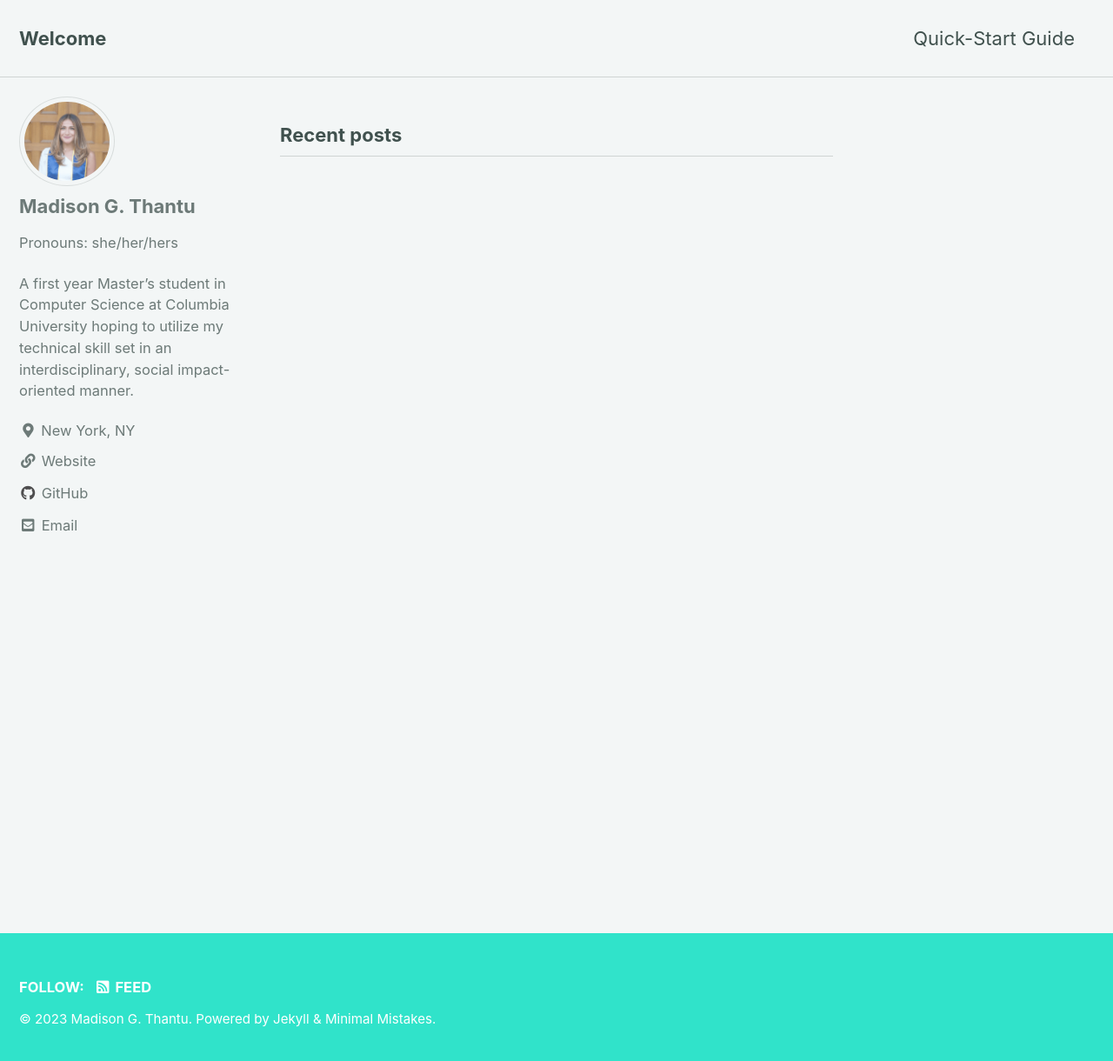
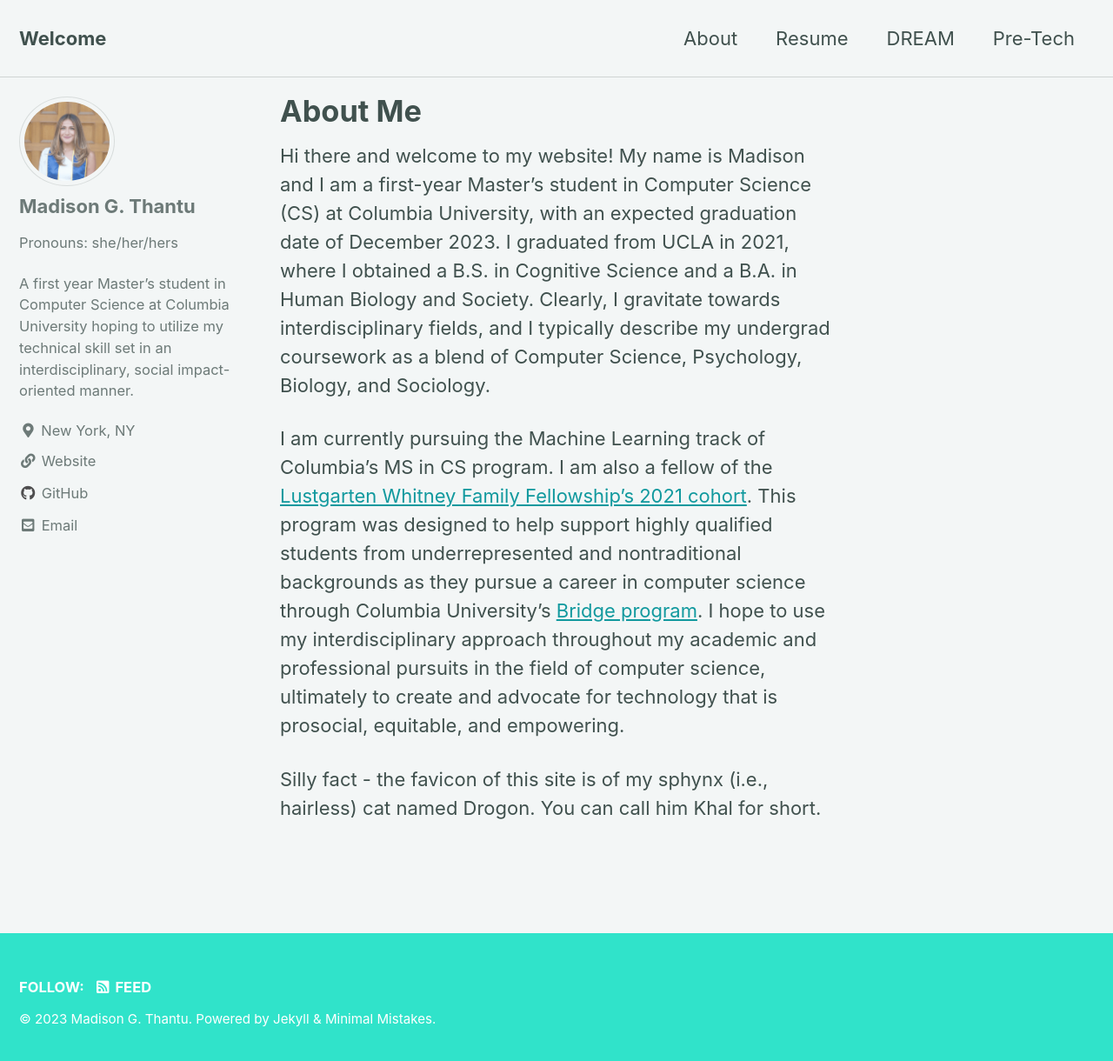
Before and after one commit to madisonthantu/about_mgt, a Jekyll site: the page built from index.md, in a window 1280 px wide and 1228 px high. Shown: the top 1220 px of the window at 87% size. Built offline with Jekyll 4.4.1, drawn with Linux system fonts in a browser that asks for light colours; cached includes are drawn as plain includes; the list of posts is cut into pages by our own code.

Commit message:
Default page 'About Me'

```diff
--- a/_layouts/home.html
+++ b/_layouts/home.html
@@ -4,7 +4,7 @@
 
 {{ content }}
 
-<h3 class="archive__subtitle">{{ site.data.ui-text[site.locale].recent_posts | default: "Recent Posts" }}</h3>
+<h3 class="archive__subtitle">{{ "About Me" }}</h3>
 
 {% if paginator %}
   {% assign posts = paginator.posts %}
--- a/index.html
+++ /dev/null
@@ -1,4 +0,0 @@
----
-layout: home
-author_profile: true
----
--- /dev/null
+++ b/index.md
@@ -0,0 +1,11 @@
+---
+layout: single
+title: About Me
+author_profile: true
+---
+
+Hi there and welcome to my website! My name is Madison and I am a first-year Master's student in Computer Science (CS) at Columbia University, with an expected graduation date of December 2023. I graduated from UCLA in 2021, where I obtained a B.S. in Cognitive Science and a B.A. in Human Biology and Society. Clearly, I gravitate towards interdisciplinary fields, and I typically describe my undergrad coursework as a blend of Computer Science, Psychology, Biology, and Sociology.
+
+I am currently pursuing the Machine Learning track of Columbia's MS in CS program. I am also a fellow of the [Lustgarten Whitney Family Fellowship's 2021 cohort](https://www.engineering.columbia.edu/news/asif-soeyadi-thantu-lustgarten-whitney-fellows). This program was designed to help support highly qualified students from underrepresented and nontraditional backgrounds as they pursue a career in computer science through Columbia University's [Bridge program](https://www.cs.columbia.edu/ms-bridge/). I hope to use my interdisciplinary approach throughout my academic and professional pursuits in the field of computer science, ultimately to create and advocate for technology that is prosocial, equitable, and empowering.
+
+Silly fact - the favicon of this site is of my sphynx (i.e., hairless) cat named Drogon. You can call him Khal for short.
```
Also changed, not shown: _data/navigation.yml (+8 -10 lines), _pages/about.md (added, +12 -0 lines).
